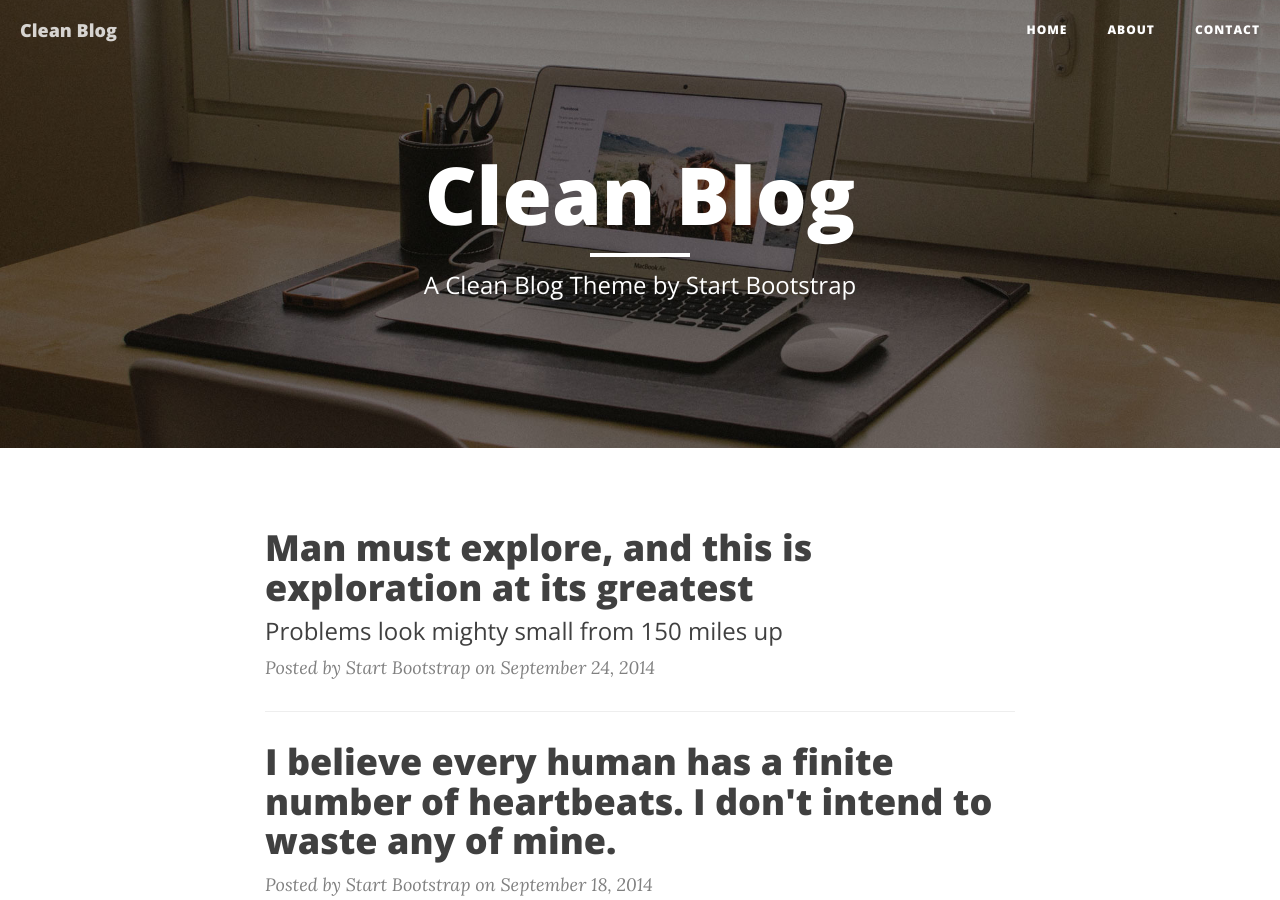
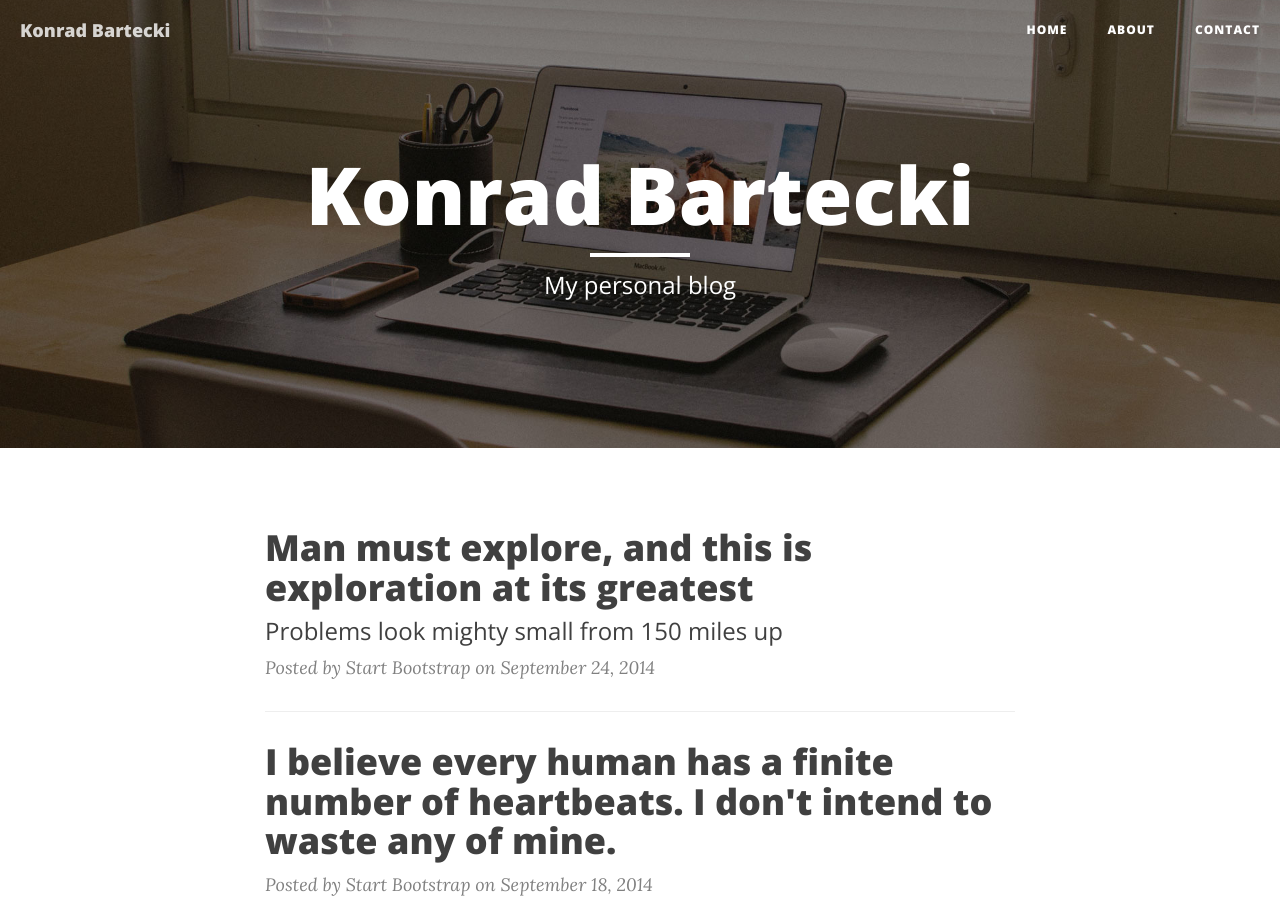
Before and after one commit to konradbartecki/konradbartecki.github.io, a Jekyll site: the page built from index.html, in a window 1280 px wide and 900 px high. Built offline with Jekyll 4.4.1, drawn with Linux system fonts in a browser that asks for light colours; nearby versions of some CDN libraries; the list of posts is cut into pages by our own code; some of the changed text lies outside the part shown.

Commit message:
Customizing

```diff
--- a/_config.yml
+++ b/_config.yml
@@ -1,5 +1,5 @@
 # Site settings
-title: Clean Blog
+title: Konrad Bartecki
 header-img: img/home-bg.jpg
 email: konradbartecki@outlook.com
 description: "Write your site description here. It will be used as your sites meta description as well!"
@@ -7,7 +7,6 @@ baseurl: ""
 url: "http://konradbartecki.github.io"
 twitter_username: KBartecki
 github_username:  konradbartecki
-facebook_username:  none
 
 # Build settings
 markdown: kramdown
--- a/index.html
+++ b/index.html
@@ -1,6 +1,6 @@
 ---
 layout: page
-description: "A Clean Blog Theme by Start Bootstrap"
+description: "My personal blog"
 ---
 
 {% for post in paginator.posts %}
```
Also changed, not shown: 2 other files.
